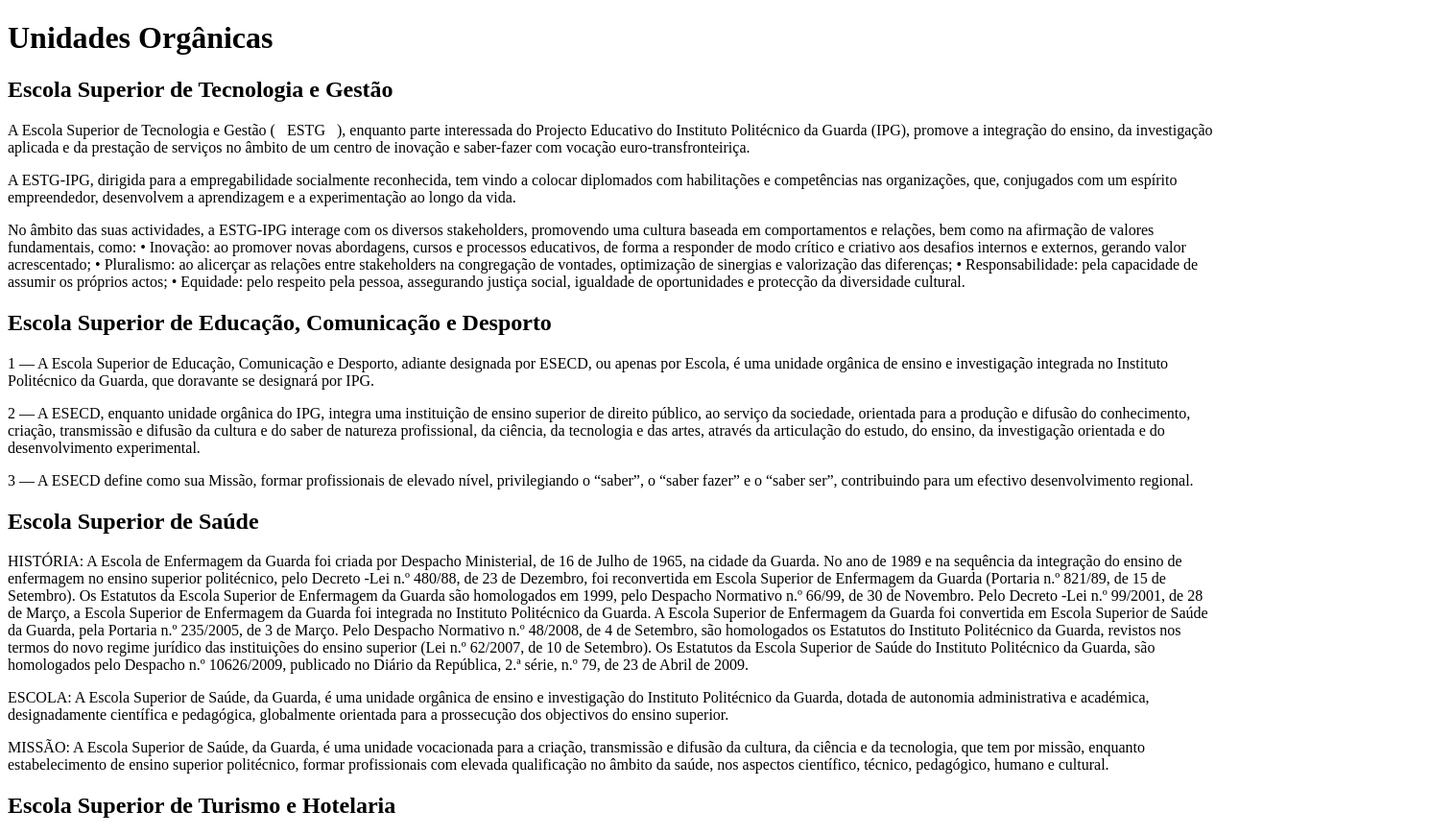
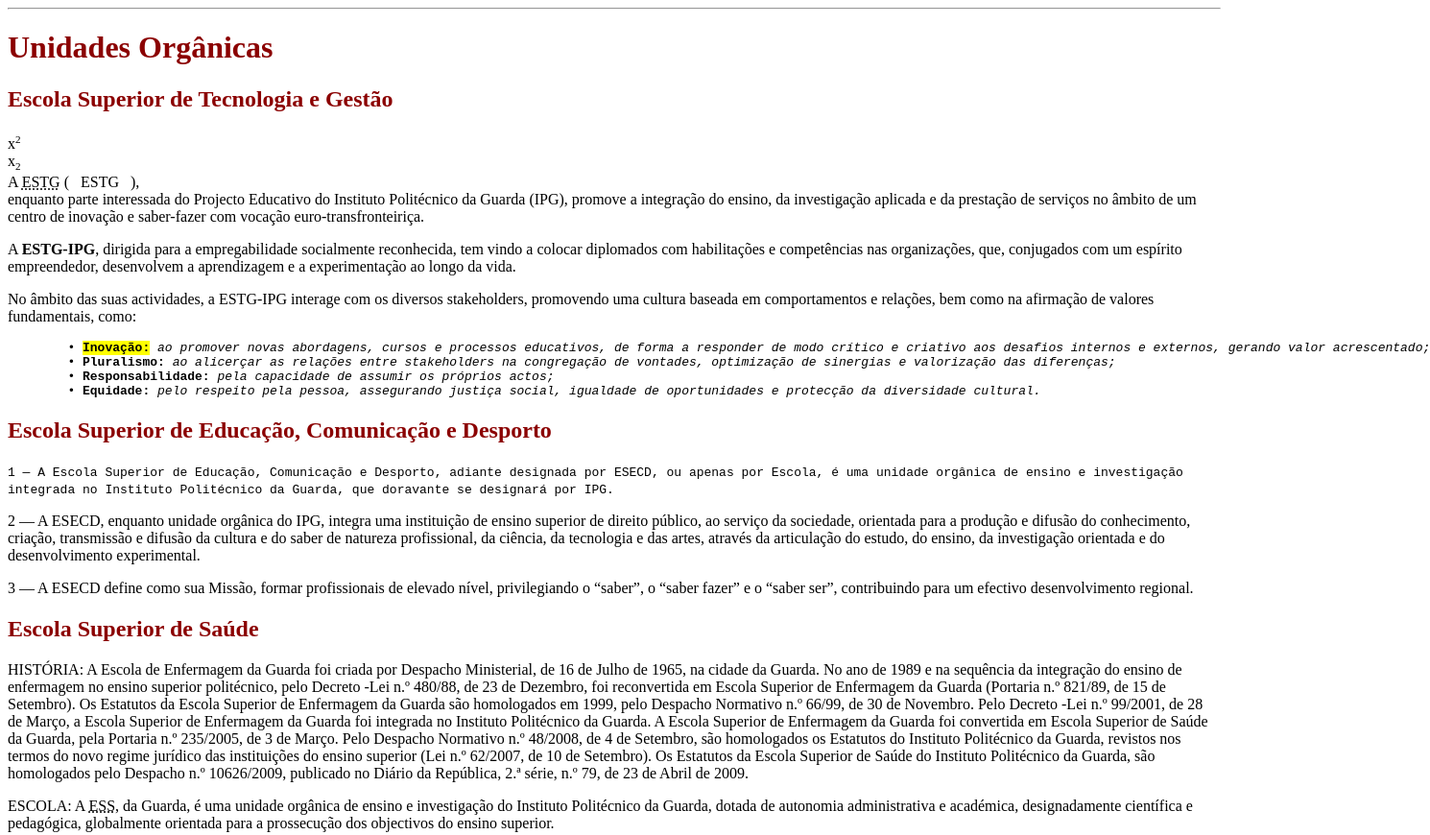
Before and after one commit to NunoAniceto/ipg, a plain HTML site: page Index.html in a window 1280 px wide. Shown: the top 870 px of the page at 96% size, 1490 px wide, since content can reach past the window. Drawn offline with Linux system fonts and the light colour scheme.

Commit message:
adicionado css adicionada morada

```diff
--- /dev/null
+++ b/CSS/site.css
@@ -0,0 +1,7 @@
+h1{
+    color: darkred;
+}
+
+h2{
+    color:darkred;
+}
--- a/Index.html
+++ b/Index.html
@@ -4,39 +4,49 @@
 <head>
     <meta charset="utf-8" />
     <title>IPG</title>
+    <link rel="stylesheet" href="CSS/site.CSS" />
 </head>
 <body>
-    <!--Unidades Orgenicas-->
-    <h1>Unidades Orgânicas</h1>
+    <!--Unidades Orgânicas-->
+    <hr />
+    <h1><b>Unidades Orgânicas</b></h1>
 
     <!--ESTG-->
     <h2>Escola Superior de Tecnologia e Gestão</h2>
 
     <p>
-        A Escola Superior de Tecnologia e Gestão (&nbsp;&nbsp;&nbsp;ESTG&nbsp;&nbsp;&nbsp;), enquanto parte interessada do Projecto Educativo do Instituto Politécnico da Guarda (IPG),
+
+        x<sup><small>2</small></sup><br />
+        x<sub><small>2</small></sub><br />
+
+        A <abbr title="Escola Superior de Tecnologia e Gestão">ESTG</abbr> (&nbsp;&nbsp;&nbsp;ESTG&nbsp;&nbsp;&nbsp;), <br />enquanto parte interessada do Projecto Educativo do Instituto Politécnico da Guarda (IPG),
         promove a integração do ensino, da investigação aplicada e da prestação de serviços no âmbito de um centro de inovação e saber-fazer com vocação euro-transfronteiriça.
     </p>
     <p>
-        A ESTG-IPG, dirigida para a empregabilidade socialmente reconhecida, tem vindo a colocar diplomados com habilitações e competências nas organizações, que,
+        A <b>ESTG-IPG</b>, dirigida para a empregabilidade socialmente reconhecida, tem vindo a colocar diplomados com habilitações e competências nas organizações, que,
         conjugados com um espírito empreendedor, desenvolvem a aprendizagem e a experimentação ao longo da vida.
     </p>
 
     <p>
         No âmbito das suas actividades, a ESTG-IPG interage com os diversos stakeholders, promovendo uma cultura baseada em comportamentos e relações, bem como na afirmação de valores fundamentais, como:
-        • Inovação: ao promover novas abordagens, cursos e processos educativos, de forma a responder de modo crítico e criativo aos desafios internos e externos, gerando valor acrescentado;
-        • Pluralismo: ao alicerçar as relações entre stakeholders na congregação de vontades, optimização de sinergias e valorização das diferenças;
-        • Responsabilidade: pela capacidade de assumir os próprios actos;
-        • Equidade: pelo respeito pela pessoa, assegurando justiça social, igualdade de oportunidades e protecção da diversidade cultural.
+        <pre>
+        • <mark><b>Inovação:</b></mark> <i>ao promover novas abordagens, cursos e processos educativos, de forma a responder de modo crítico e criativo aos desafios internos e externos, gerando valor acrescentado;</i>
+        • <b>Pluralismo:</b> <i>ao alicerçar as relações entre stakeholders na congregação de vontades, optimização de sinergias e valorização das diferenças;</i>
+        • <b>Responsabilidade:</b> <i>pela capacidade de assumir os próprios actos;</i>
+        • <strong>Equidade:</strong> <em>pelo respeito pela pessoa, assegurando justiça social, igualdade de oportunidades e protecção da diversidade cultural.</em>
+</pre>
     </p>
 
     <!--ESECD-->
     <h2>Escola Superior de Educação, Comunicação e Desporto</h2>
 
     <p>
-        1 — A Escola Superior de Educação, Comunicação e Desporto,
-        adiante designada por ESECD, ou apenas por Escola, é uma unidade
-        orgânica de ensino e investigação integrada no Instituto Politécnico da
-        Guarda, que doravante se designará por IPG.
+        <code>
+            1 — A Escola Superior de Educação, Comunicação e Desporto,
+            adiante designada por ESECD, ou apenas por Escola, é uma unidade
+            orgânica de ensino e investigação integrada no Instituto Politécnico da
+            Guarda, que doravante se designará por IPG.
+        </code>
     </p>
     <p>
         2 — A ESECD, enquanto unidade orgânica do IPG, integra uma instituição de ensino superior de direito público, ao serviço da sociedade,
@@ -62,7 +72,7 @@
     </p>
     <p>
         ESCOLA:
-        A Escola Superior de Saúde, da Guarda, é uma unidade orgânica de ensino e investigação do Instituto Politécnico da Guarda, dotada de autonomia administrativa e académica, designadamente científica e pedagógica, globalmente orientada para a prossecução dos objectivos do ensino superior.
+        A <abbr title="Escola Superior de Saúde">ESS</abbr>, da Guarda, é uma unidade orgânica de ensino e investigação do Instituto Politécnico da Guarda, dotada de autonomia administrativa e académica, designadamente científica e pedagógica, globalmente orientada para a prossecução dos objectivos do ensino superior.
     </p>
     <p>
         MISSÃO:
@@ -81,13 +91,31 @@
     </p>
 
     <!-- Serviços -->
+    <hr />
     <h1>Serviços</h1>
     <h2>Serviços Académicos</h2>
     <h2>Provedor do Estudante</h2>
     <h2>Ação Social</h2>
 
     <!-- Notícias -->
+    <hr />
     <h1>Notícias</h1>
     <h2>IV Jornadas de Educação: "Educar para o futuro"</h2>
+
+    <hr/>
+    <pre>
+    <address>
+
+        Avenida Dr. Francisco Sá Carneiro, n.º 50
+        6300-559 Guarda
+
+        http://www.ipg.pt
+        ipg@ipg.pt
+        Tel. 271 220 100
+        Fax. 271 222 690
+        whatsapp: 961 903 792
+    </address>
+    </pre>
+
 </body>
 </html>
```
